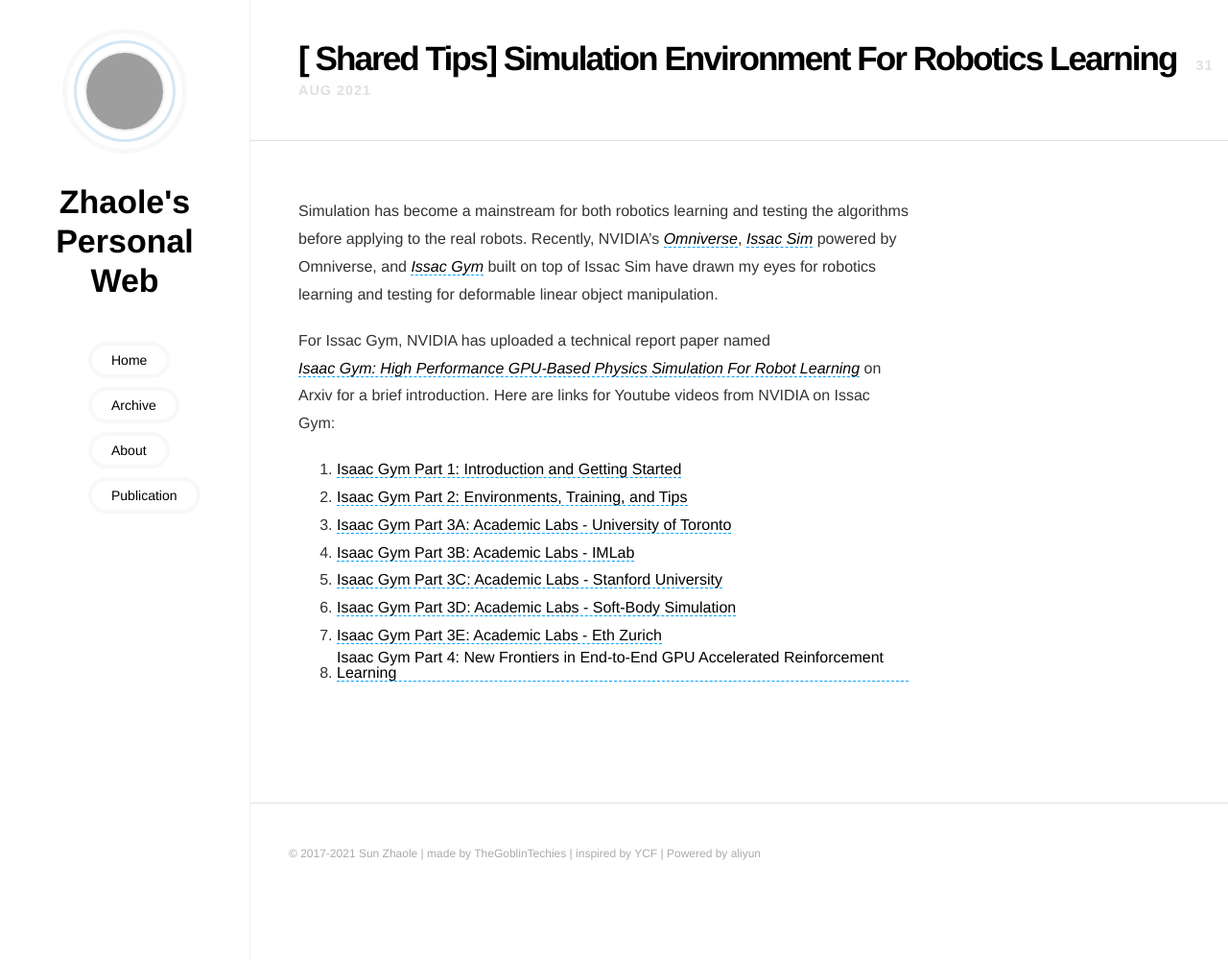
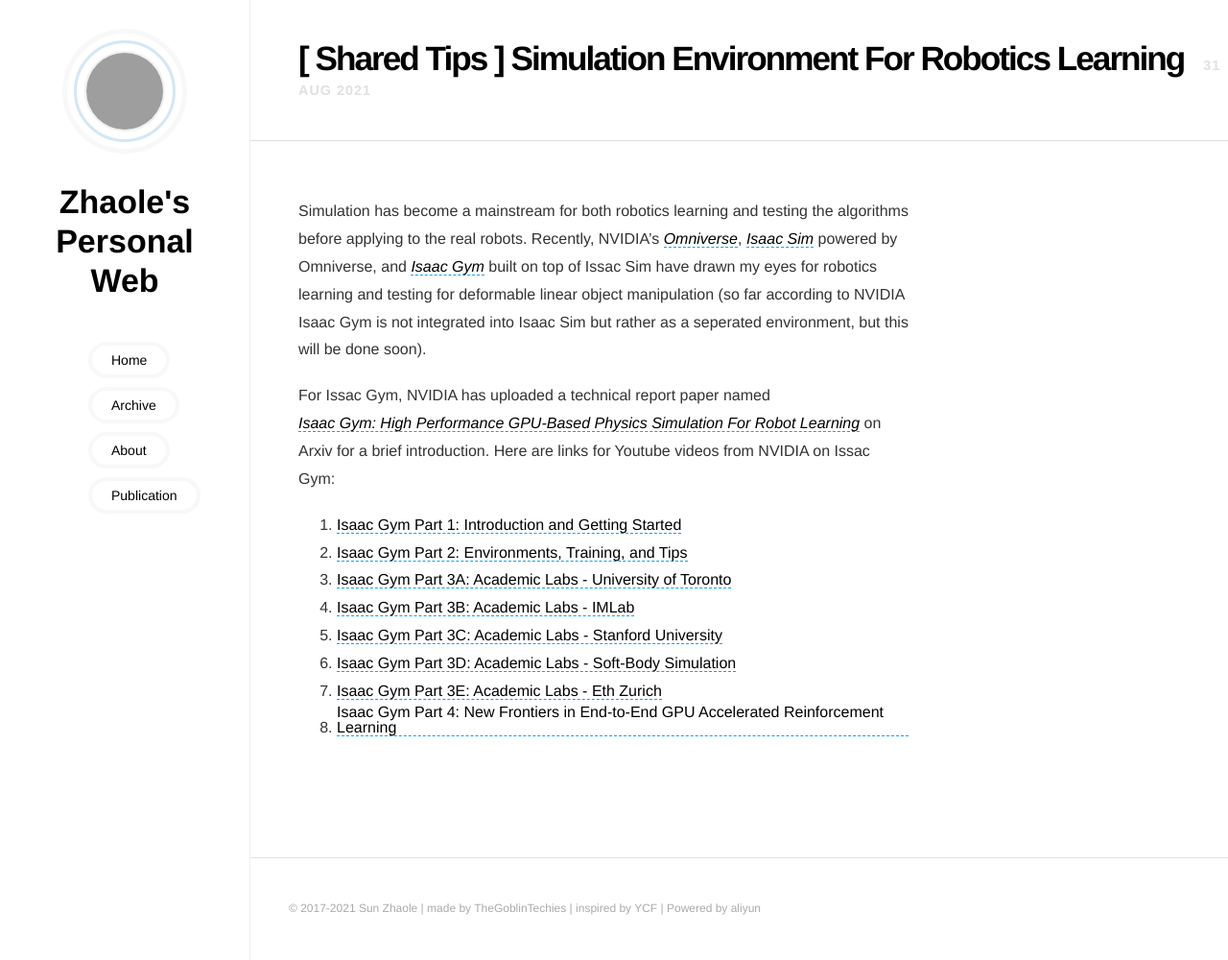
Before and after one commit to TheGoblinTechies/thegoblintechies.github.io, a Jekyll site: the page built from _posts/2021-08-31-[-Shared-Tips-]-Simulation-Environment-for-robotics-learning.md, in a window 1280 px wide and 1000 px high. Shown: the whole window at 96% size. Built offline with Jekyll 4.4.1, drawn with Linux system fonts in a browser that asks for light colours; grey boxes are pictures that could not be loaded.

Commit message:
Change some titiles

```diff
--- a/_posts/2021-08-31-[-Shared-Tips]-Simulation-Environment-for-robotics-learning.md
+++ b/_posts/2021-08-31-[-Shared-Tips-]-Simulation-Environment-for-robotics-learning.md
@@ -2,7 +2,7 @@
 layout: post
 ---
 
-Simulation has become a mainstream for both robotics learning and testing the algorithms before applying to the real robots. Recently, NVIDIA's [*Omniverse*](https://developer.nvidia.com/nvidia-omniverse-platform), [*Issac Sim*](https://developer.nvidia.com/isaac-sim) powered by Omniverse, and [*Issac Gym*](https://developer.nvidia.com/isaac-gym) built on top of Issac Sim have drawn my eyes for robotics learning and testing for deformable linear object manipulation.
+Simulation has become a mainstream for both robotics learning and testing the algorithms before applying to the real robots. Recently, NVIDIA's [*Omniverse*](https://developer.nvidia.com/nvidia-omniverse-platform), [*Isaac Sim*](https://developer.nvidia.com/isaac-sim) powered by Omniverse, and [*Isaac Gym*](https://developer.nvidia.com/isaac-gym) built on top of Issac Sim have drawn my eyes for robotics learning and testing for deformable linear object manipulation (so far according to NVIDIA Isaac Gym is not integrated into Isaac Sim but rather as a seperated environment, but this will be done soon).
 
 For Issac Gym, NVIDIA has uploaded a technical report paper named [*Isaac Gym: High Performance GPU-Based Physics Simulation For Robot Learning*](https://arxiv.org/abs/1810.05762) on Arxiv for a brief introduction. Here are links for Youtube videos from NVIDIA on Issac Gym:
 
```
Also changed, not shown: _posts/2021-09-02-[-Research-Experience-]-Writing-the-introduction.md (added, +5 -0 lines), _posts/2021-07-25-[-First-To-Test-]-First-Post-for-My-Personal-Web.md (renamed from _posts/2021-07-25-First-Post-for-My-Personal-Web.md), _posts/2021-08-13-[-Research-Summary-]-A-Summary-on-Deformable-Object-Planning-and-Manipulation.md (renamed from _posts/2021-08-13-A-Summary-on-Deformable-Object-Planning-and-Manipulation.md), _posts/2021-08-28-[-Research-Experience-]-The-Methods-to-Boardcase-your-work.md (renamed from _posts/2021-08-28-The-Methods-to-Boardcase-your-work.md), _posts/2099-12-31-[-Top-to-Read-]-What-Do-I-Write-In-My-Webpage.md (renamed from _posts/2099-12-31-[-Top-to-Read]-What-Do-I-Write-In-My-Webpage.md).
